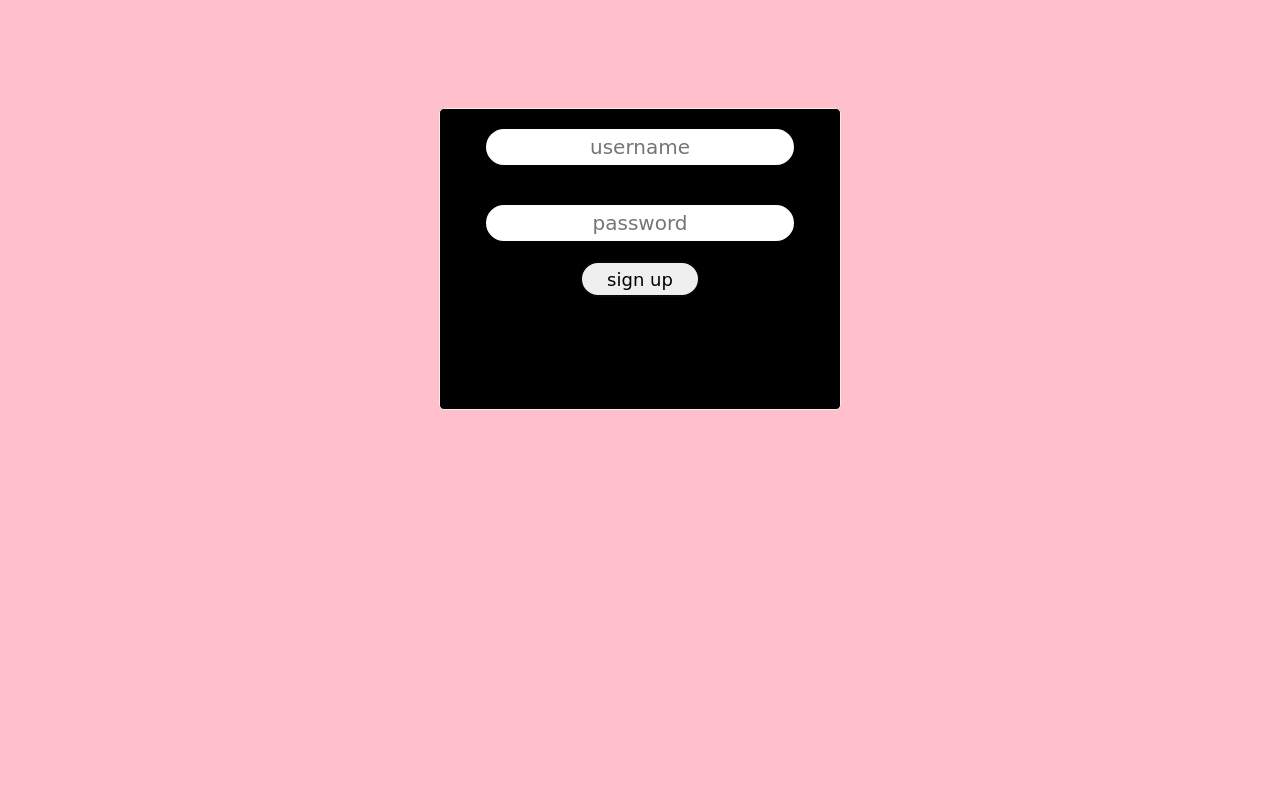
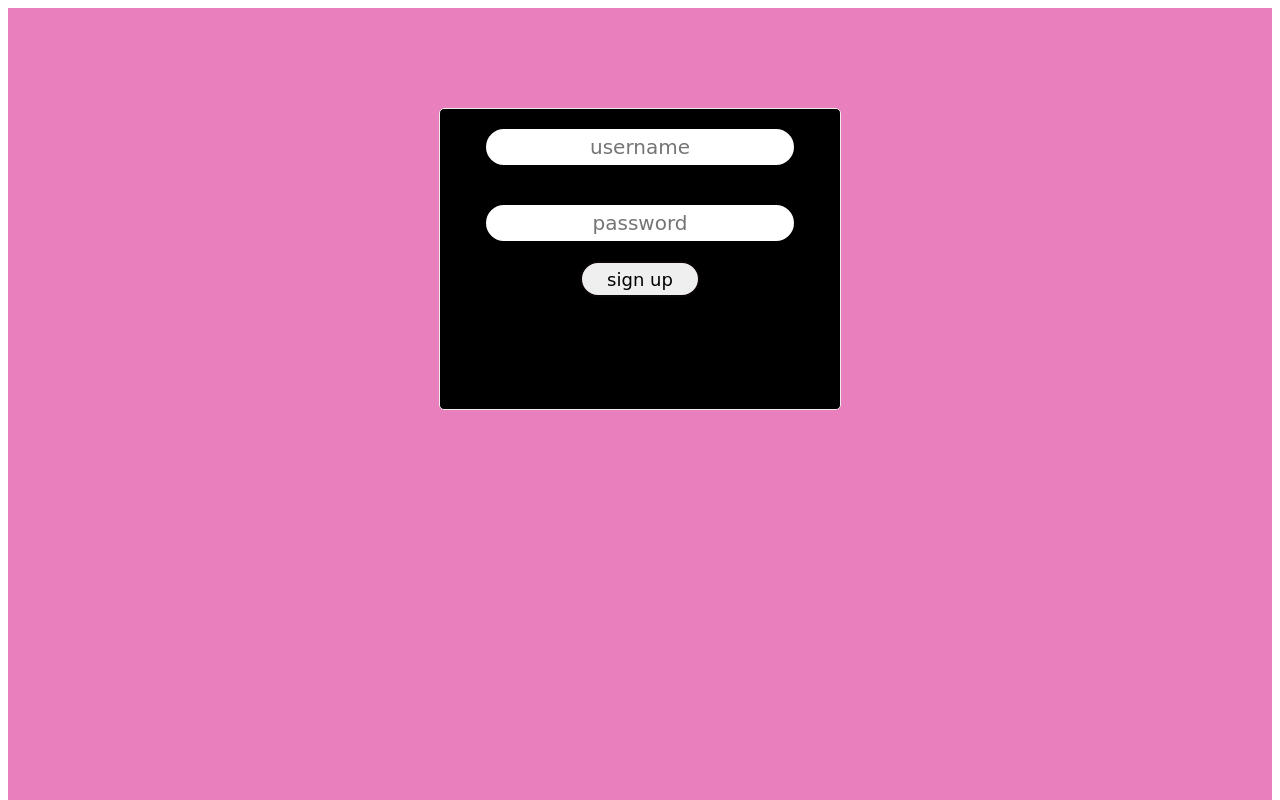
Before and after one commit to thewayofwarrior/jimugram, a plain HTML site: page index.html in a window 1280 px wide. Shown: the top 800 px of the page. Drawn offline with Linux system fonts and the light colour scheme.

Commit message:
Update style.css

```diff
--- a/style.css
+++ b/style.css
@@ -1,4 +1,4 @@
-body{background-color: pink;
+.body{background-color:  rgb(234, 127, 190);
 height: 100vw;
 display: flex;
 justify-content: center;}
```
